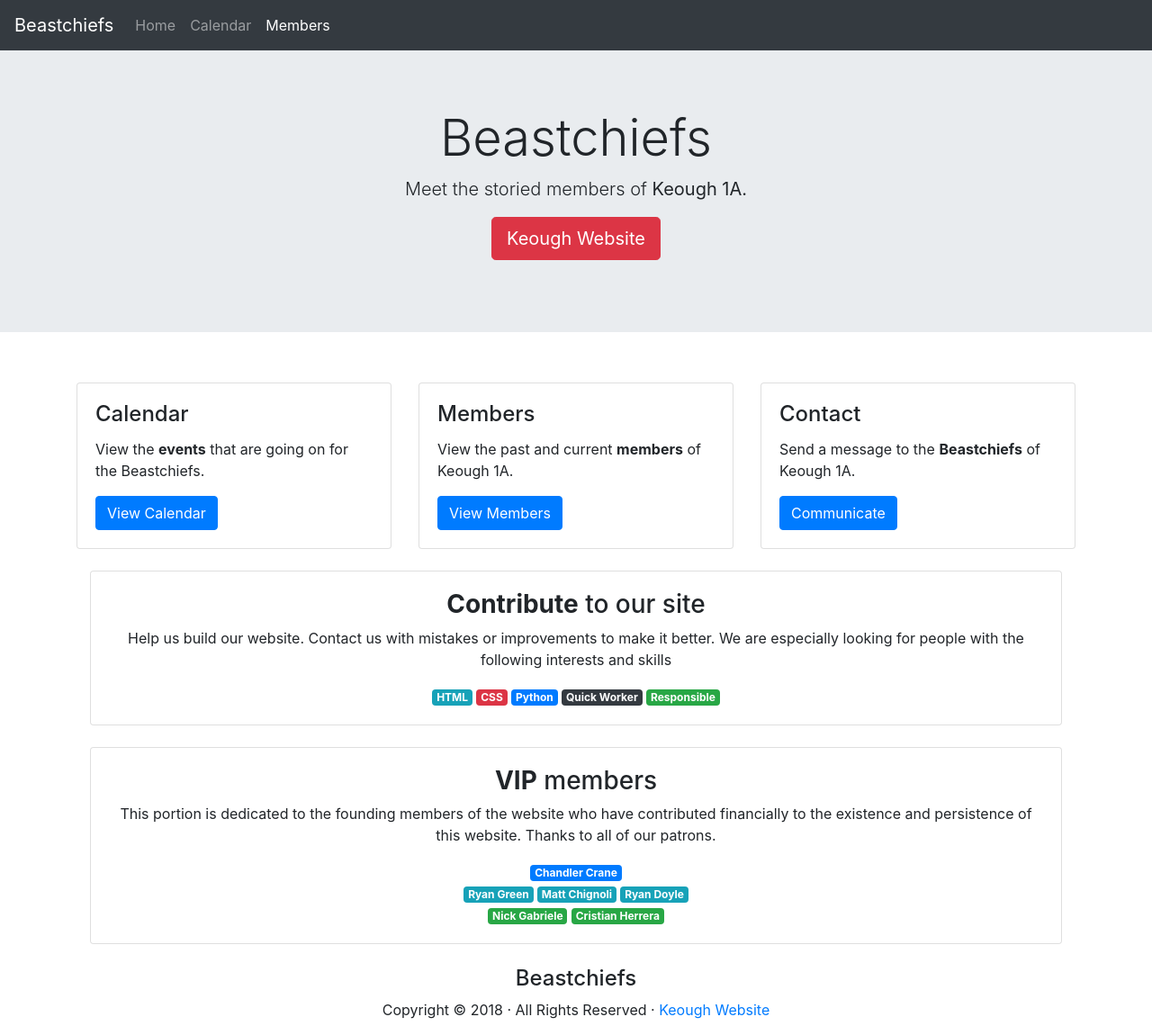
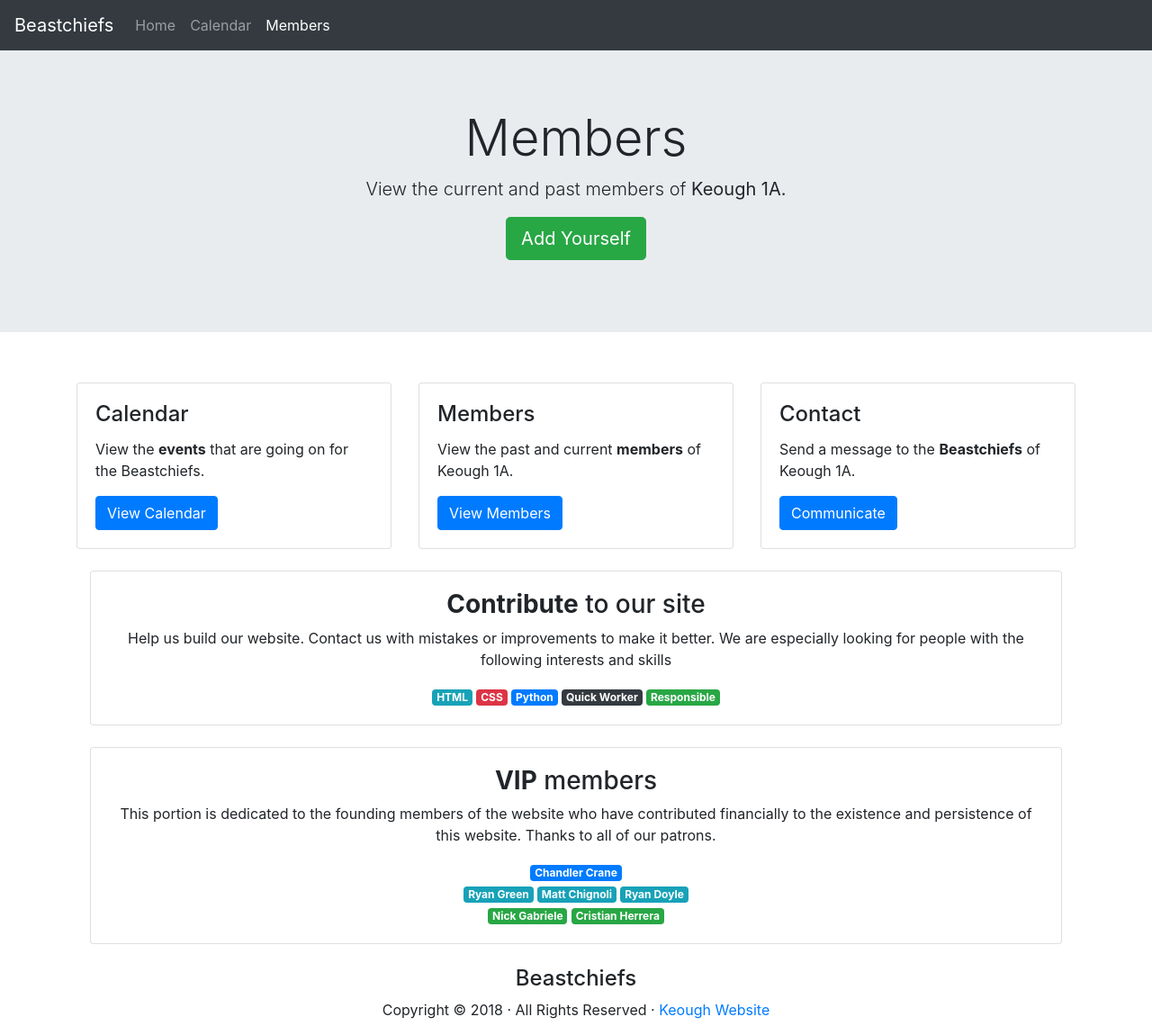
Before and after one commit to chandlercrane/beastchiefs.github.io, a Jekyll site: the page members/index.html, which Jekyll copies as it is, in a window 1280 px wide. Shown: the whole page at 90% size. Built offline with Jekyll 4.4.1, drawn with Linux system fonts in a browser that asks for light colours; nearby versions of some CDN libraries; library files that are not in the unit come from our copies.

```diff
--- a/calendar/index.html
+++ b/calendar/index.html
@@ -5,8 +5,8 @@
     <meta http-equiv="X-UA-Compatible" content="IE=edge">
     <meta name="viewport" content="width=device-width, initial-scale=1">
     <title>Calendar</title>
-	<script src="https://ajax.googleapis.com/ajax/libs/jquery/2.1.3/jquery.min.js"></script>
-	<script src="https://maxcdn.bootstrapcdn.com/bootstrap/3.3.5/js/bootstrap.min.js"></script>
+	<script src="https://ajax.googleapis.com/ajax/libs/jquery/3.3.1/jquery.min.js"></script>
+	<script src="https://maxcdn.bootstrapcdn.com/bootstrap/4.0.0/js/bootstrap.min.js"></script>
 
     <!-- Bootstrap -->
     <link href="https://chandlercrane.github.io/css/bootstrap-4.0.0.css" rel="stylesheet">
--- a/members/index.html
+++ b/members/index.html
@@ -5,8 +5,8 @@
     <meta http-equiv="X-UA-Compatible" content="IE=edge">
     <meta name="viewport" content="width=device-width, initial-scale=1">
     <title>Members</title>
-	<script src="https://ajax.googleapis.com/ajax/libs/jquery/2.1.3/jquery.min.js"></script>
-	<script src="https://maxcdn.bootstrapcdn.com/bootstrap/3.3.5/js/bootstrap.min.js"></script>
+	<script src="https://ajax.googleapis.com/ajax/libs/jquery/3.3.1/jquery.min.js"></script>
+	<script src="https://maxcdn.bootstrapcdn.com/bootstrap/4.0.0/js/bootstrap.min.js"></script>
 
     <!-- Bootstrap -->
     <link href="https://chandlercrane.github.io/css/bootstrap-4.0.0.css" rel="stylesheet">
@@ -29,10 +29,10 @@
     </nav>
 
     <div class="jumbotron jumbotron-fluid text-center">
-       <h1 class="display-4">Beastchiefs</h1>
-       <p class="lead">Meet the storied members of <strong>Keough 1A.</strong></p>
+       <h1 class="display-4">Members</h1>
+       <p class="lead">View the current and past members of <strong>Keough 1A.</strong></p>
        <p class="lead">
-		<a class="btn btn-danger btn-lg" href="http://roos.nd.edu" role="button">Keough Website</a>
+		<a class="btn btn-success btn-lg" href="hmailto:ccrane2@nd.edu" role="button">Add Yourself</a>
        </p>
     </div>
     <div class="container">
```
